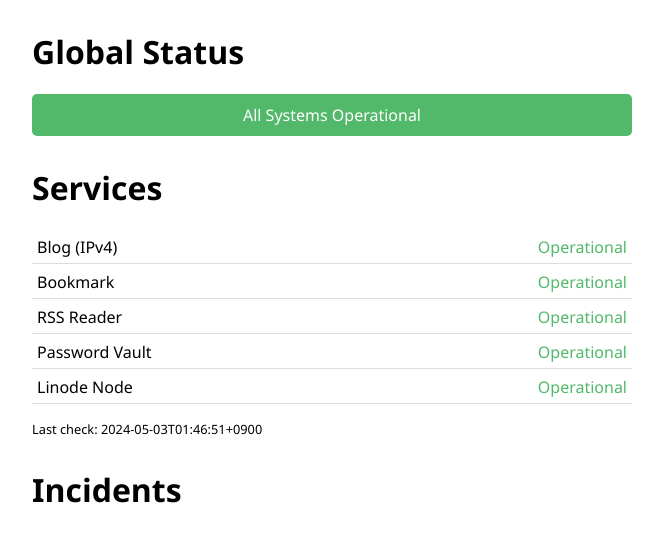
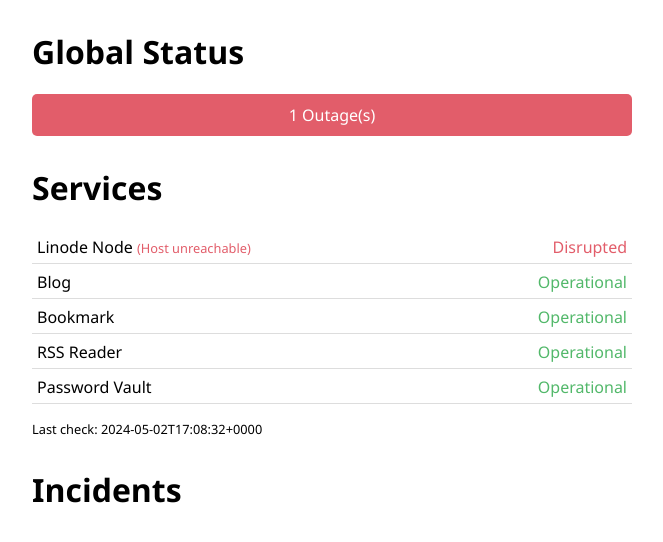
Before and after one commit to bderenzo/tinystatus, a plain HTML site: page docs/index.html in a window 1280 px wide. Shown: the whole page, without its empty margins (308-971 px from the left). Drawn offline with Linux system fonts and the light colour scheme.

Commit message:
added github action

```diff
--- a/docs/index.html
+++ b/docs/index.html
@@ -15,16 +15,16 @@ li { list-style: none; margin-bottom: 2px; padding: 5px; border-bottom: 1px soli
 <body>
 <div class='container'>
 <h1>Global Status</h1>
-<ul><li class='panel success-bg'>All Systems Operational</li></ul>
+<ul><li class='panel failed-bg'>1 Outage(s)</li></ul>
 <h1>Services</h1>
 <ul>
-<li>Blog (IPv4) <span class='status success'>Operational</span></li>
+<li>Linode Node <span class='small failed'>(Host unreachable)</span><span class='status failed'>Disrupted</span></li>
+<li>Blog <span class='status success'>Operational</span></li>
 <li>Bookmark <span class='status success'>Operational</span></li>
 <li>RSS Reader <span class='status success'>Operational</span></li>
 <li>Password Vault <span class='status success'>Operational</span></li>
-<li>Linode Node <span class='status success'>Operational</span></li>
 </ul>
-<p class=small> Last check: 2024-05-03T01:46:51+0900</p>
+<p class=small> Last check: 2024-05-02T17:08:32+0000</p>
 <h1>Incidents</h1>
 <p></p>
 </div>
```
Also changed, not shown: 1 other file.
